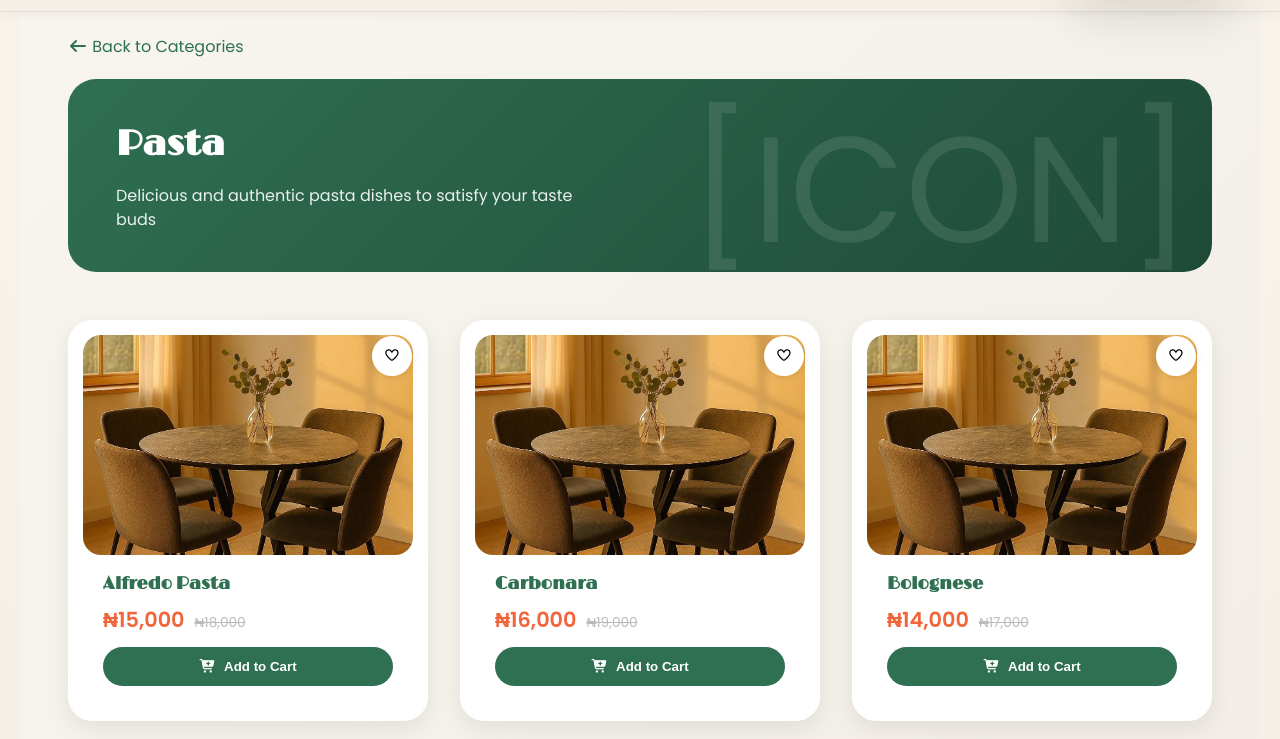
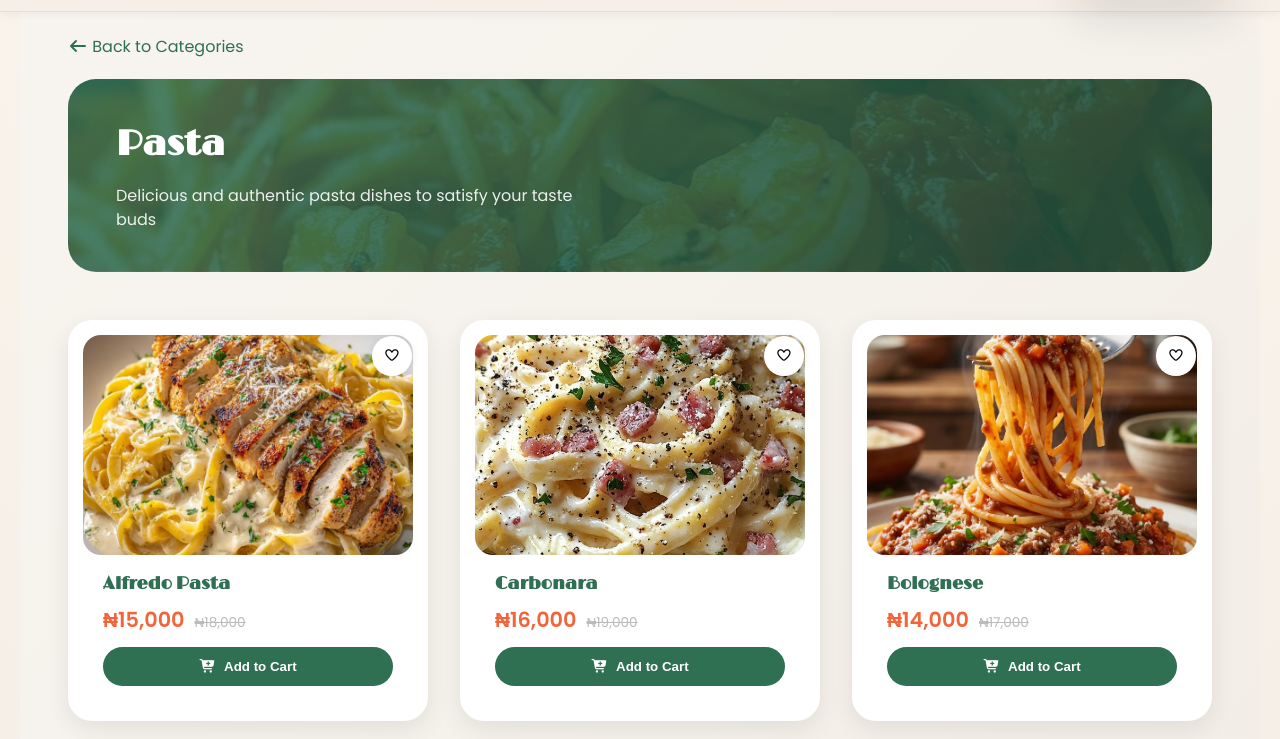
Before and after one commit to OlaIsraelI/e-commerce, a website: page client/pages/view/categories/Pasta.html in a window 1280 px wide. Shown: the part 61-800 px from the top of the page. Drawn offline with nearby package versions, Linux system fonts and the light colour scheme.

Commit message:
Fixed broken images for Pasta/

```diff
--- a/client/assets/css/pasta.css
+++ b/client/assets/css/pasta.css
@@ -21,14 +21,19 @@
   overflow: hidden;
 }
 
-.category-hero::before {
-  content: "[ICON]";
-  position: absolute;
-  font-size: 150px;
-  right: 20px;
-  bottom: -30px;
-  opacity: 0.1;
-  pointer-events: none;
+.category-hero {
+  position: relative;
+  background:
+    linear-gradient(135deg, rgba(47, 111, 82, 0.85), rgba(30, 74, 56, 0.9)),
+    url("../images/mariana-pasta.jpg");
+  background-size: cover;
+  background-position: center;
+  background-repeat: no-repeat;
+  border-radius: 28px;
+  padding: 40px 48px;
+  margin-bottom: 48px;
+  color: white;
+  overflow: hidden;
 }
 
 .category-hero h1 {
--- a/client/pages/view/categories/Pasta.html
+++ b/client/pages/view/categories/Pasta.html
@@ -17,7 +17,11 @@
   <body>
     <header class="header">
       <nav class="navigation-bar">
-        <a class="logo" href="index.html" aria-label="Go to home section">
+        <a
+          class="logo"
+          href="../../../index.html"
+          aria-label="Go to home section"
+        >
           <img src="../../../assets/images/logo.png" alt="Logo" />
         </a>
         <button
@@ -256,46 +260,46 @@
             name: "Alfredo Pasta",
             price: 15000,
             oldPrice: 18000,
-            image: "../../../assets/images/reservation.jpg",
+            image: "../../../assets/images/alfredo-pasta.jpg",
           },
           {
             id: 302,
             name: "Carbonara",
             price: 16000,
             oldPrice: 19000,
-            image: "../../../assets/images/reservation.jpg",
+            image: "../../../assets/images/carbonara.jpg",
           },
           {
             id: 303,
             name: "Bolognese",
             price: 14000,
             oldPrice: 17000,
-            image: "../../../assets/images/reservation.jpg",
+            image: "../../../assets/images/bolognese-pasta.jpg",
           },
           {
             id: 304,
             name: "Pesto Pasta",
             price: 15000,
-            image: "../../../assets/images/reservation.jpg",
+            image: "../../../assets/images/pesto-tagliatelle.jpg",
           },
           {
             id: 305,
             name: "Marinara",
             price: 12000,
-            image: "../../../assets/images/reservation.jpg",
+            image: "../../../assets/images/mariana-pasta (2).jpg",
           },
           {
             id: 306,
             name: "Seafood Pasta",
             price: 20000,
             oldPrice: 24000,
-            image: "../../../assets/images/reservation.jpg",
+            image: "../../../assets/images/seafood-pasta.jpg",
           },
           {
             id: 307,
             name: "Mac & Cheese",
             price: 13000,
-            image: "../../../assets/images/reservation.jpg",
+            image: "../../../assets/images/mac-cheese-pasta.jpg",
           },
         ],
         chicken: [
```
Also changed, not shown: client/pages/view/categories/Chicken-chips.html (+1 -1 lines), client/pages/view/categories/Dessert.html (+5 -1 lines), client/pages/view/categories/Fries.html (+5 -1 lines), client/assets/images/alfredo-pasta.jpg (added), client/assets/images/bolognese-pasta.jpg (added), client/assets/images/carbonara.jpg (added), client/assets/images/mac-cheese-pasta.jpg (added), client/assets/images/mariana-pasta (2).jpg (added), client/assets/images/mariana-pasta.jpg (added), client/assets/images/pesto-tagliatelle.jpg (added), client/assets/images/seafood-pasta.jpg (added).
